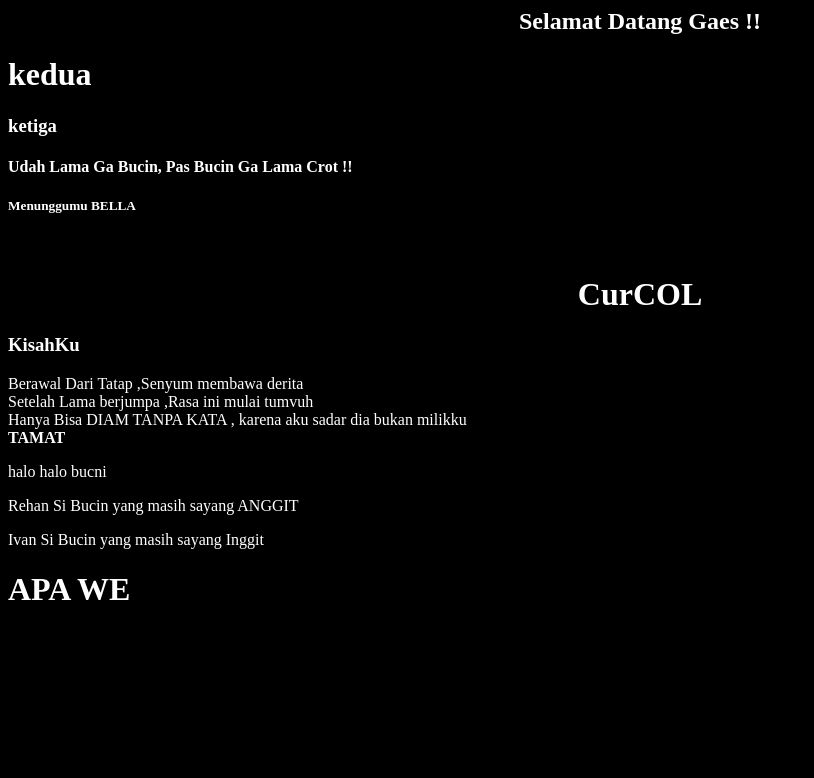
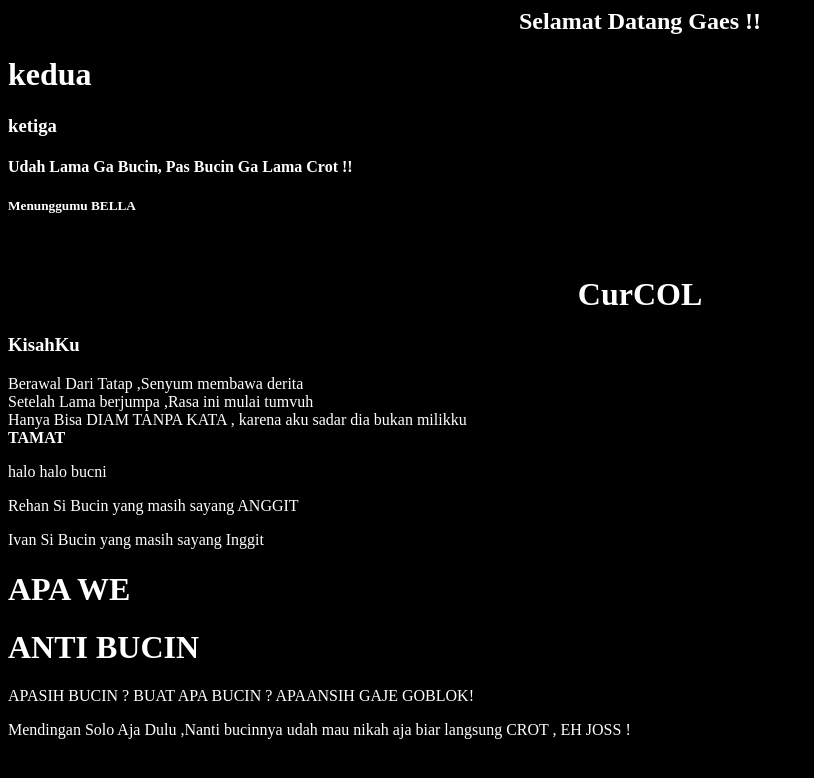
Before and after one commit to RaihanM15/tespush, a plain HTML site: page index.html in a window 1280 px wide. Shown: the whole page, without its empty margins (0-814 px from the left). Drawn offline with Linux system fonts and the light colour scheme.

Commit message:
AntiBucin

```diff
--- a/index.html
+++ b/index.html
@@ -18,5 +18,8 @@
         <p>Rehan Si Bucin yang masih sayang ANGGIT</p>
         <p>Ivan Si Bucin yang masih sayang Inggit</p>
         <h1>APA WE</h1>
+        <h1>ANTI BUCIN</h1>
+        <p> APASIH BUCIN ? BUAT APA BUCIN ? APAANSIH GAJE GOBLOK! </p>
+        <p>Mendingan Solo Aja Dulu ,Nanti bucinnya udah mau nikah aja biar langsung CROT , EH JOSS !</p>
     </body>
 </html>
```
